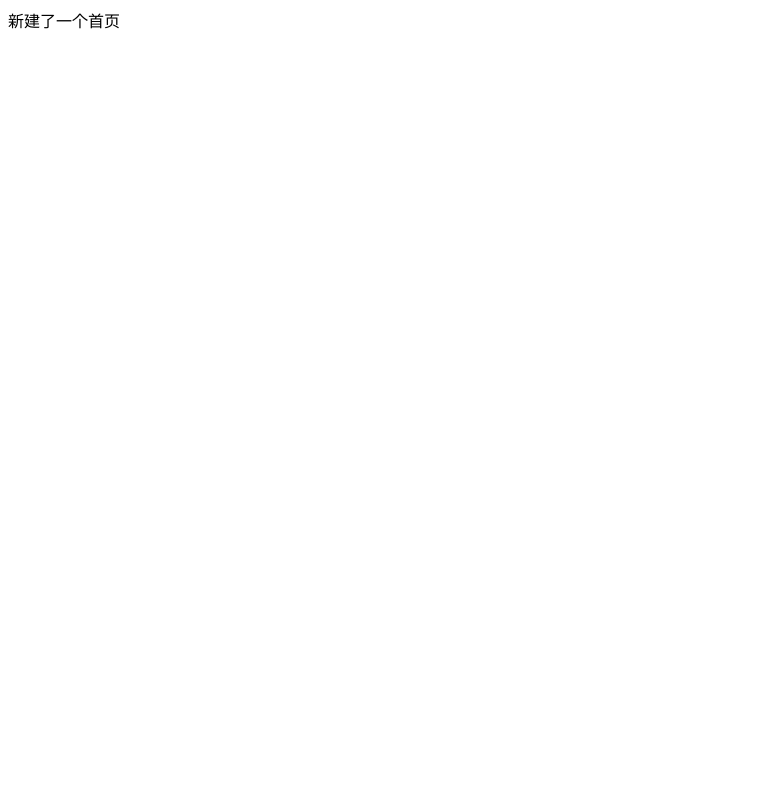
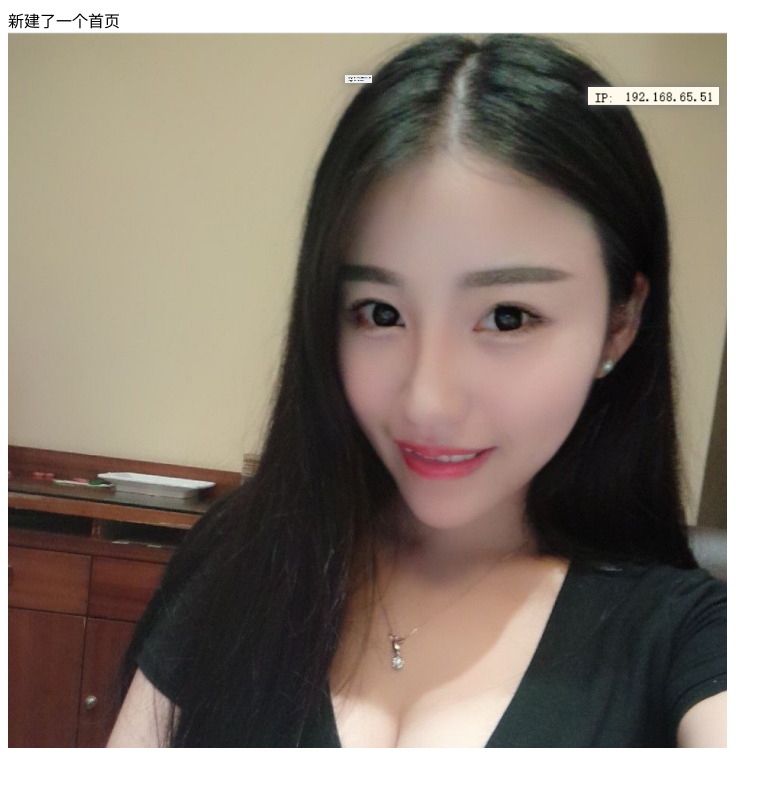
Before and after one commit to penglin0613/studyGitHub56_02, a plain HTML site: page index.html in a window 1280 px wide. Shown: the whole page, without its empty margins (0-782 px from the left). Drawn offline with Linux system fonts and the light colour scheme.

Commit message:
来了一个美女

```diff
--- a/index.html
+++ b/index.html
@@ -7,5 +7,6 @@
 </head>
 <body>
     <div>新建了一个首页</div>
+    <img src="./ml04.png" alt="">
 </body>
 </html>
```
Also changed, not shown: ml04.png (added).
